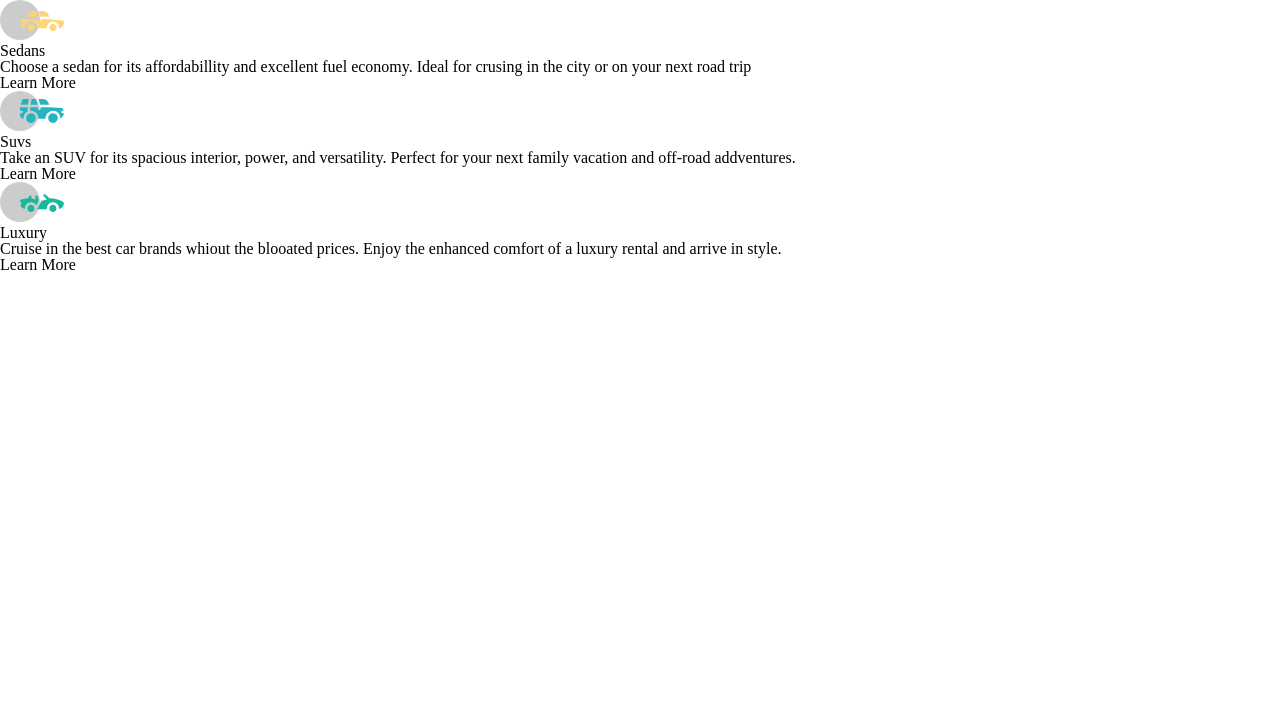
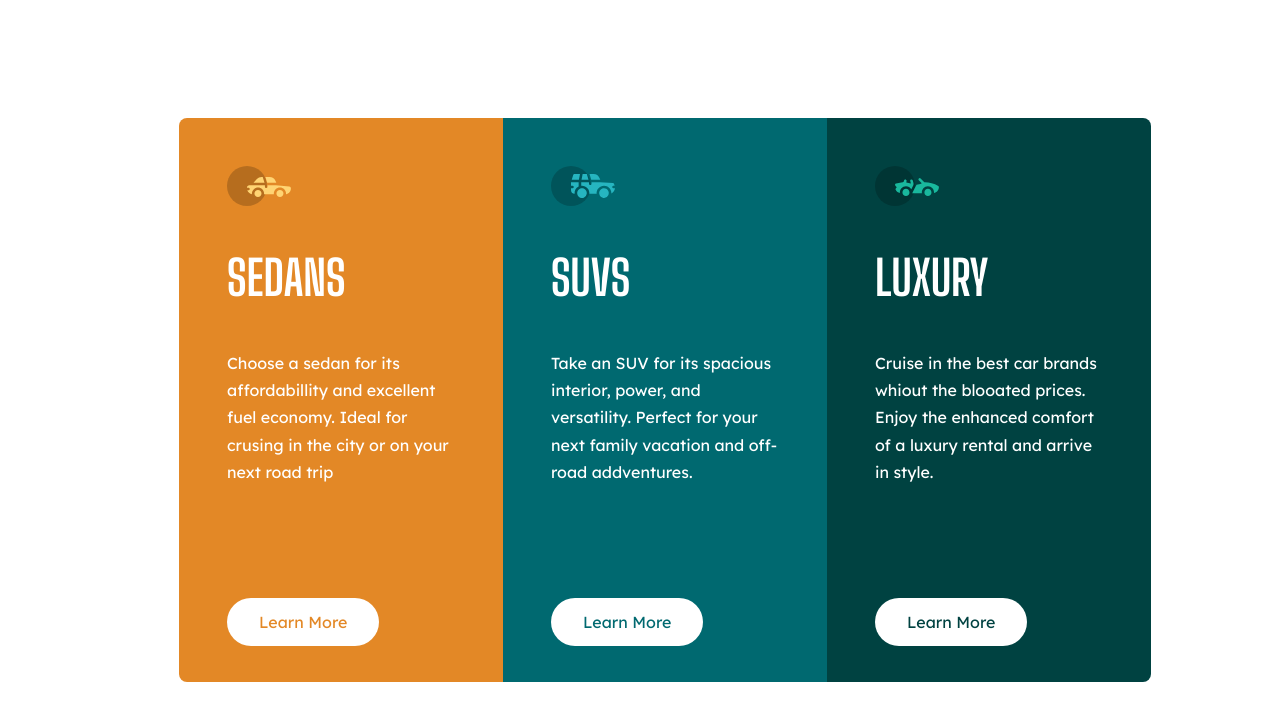
Before and after one commit to luisdandolini/sass-template-designer, a plain HTML site: page index.html in a window 1280 px wide. Drawn offline with Linux system fonts and the light colour scheme.

Commit message:
add cards cars

```diff
--- /dev/null
+++ b/styles/components/_cards.scss
@@ -0,0 +1,164 @@
+.container-sedans {
+  display: flex;
+  flex-direction: column;
+  align-items: flex-start;
+  width: 260px;
+  height: 500px;
+  background-color: $color-primary;
+  border-top-left-radius: 8px;
+  border-bottom-left-radius: 8px;
+  margin-left: 50px;
+  padding: 2rem;
+  & img {
+    width: 64px;
+    height: 40px;
+    margin-top: 1rem;
+    margin-left: 1rem;
+  }
+  & h2 {
+    text-transform: uppercase;
+    font-size: 3rem;
+    font-family: $font-secondary;
+    color: white;
+    margin-left: 1rem;
+    margin-top: 3rem;
+    margin-bottom: 3rem;
+  }
+  & p {
+    font-family: $font-primary;
+    line-height: 1.7rem;
+    width: 228px;
+    margin-left: 1rem;
+    color: white;
+  }
+  & a {
+    font-family: $font-primary;
+    color: $color-primary;
+    background-color: white;
+    margin-left: 1rem;
+    margin-top: 7rem;
+    padding: 1rem 2rem;
+    border-radius: 2rem;
+  }
+}
+
+.container-suvs {
+  display: flex;
+  flex-direction: column;
+  align-items: flex-start;
+  width: 260px;
+  height: 500px;
+  background-color: $color-secondary;
+  padding: 2rem;
+  & img {
+    width: 64px;
+    height: 40px;
+    margin-top: 1rem;
+    margin-left: 1rem;
+  }
+  & h2 {
+    text-transform: uppercase;
+    font-size: 3rem;
+    font-family: $font-secondary;
+    color: white;
+    margin-left: 1rem;
+    margin-top: 3rem;
+    margin-bottom: 3rem;
+  }
+  & p {
+    font-family: $font-primary;
+    line-height: 1.7rem;
+    width: 228px;
+    margin-left: 1rem;
+    color: white;
+  }
+  & a {
+    font-family: $font-primary;
+    color: $color-secondary;
+    background-color: white;
+    margin-left: 1rem;
+    margin-top: 7rem;
+    padding: 1rem 2rem;
+    border-radius: 2rem;
+  }
+}
+
+.container-luxury {
+  display: flex;
+  flex-direction: column;
+  align-items: flex-start;
+  width: 260px;
+  height: 500px;
+  background-color: $color-terciary;
+  border-top-right-radius: 8px;
+  border-bottom-right-radius: 8px;
+  padding: 2rem;
+  & img {
+    width: 64px;
+    height: 40px;
+    margin-top: 1rem;
+    margin-left: 1rem;
+  }
+  & h2 {
+    text-transform: uppercase;
+    font-size: 3rem;
+    font-family: $font-secondary;
+    color: white;
+    margin-left: 1rem;
+    margin-top: 3rem;
+    margin-bottom: 3rem;
+  }
+  & p {
+    font-family: $font-primary;
+    line-height: 1.7rem;
+    width: 228px;
+    margin-left: 1rem;
+    color: white;
+  }
+  & a {
+    font-family: $font-primary;
+    color: $color-terciary;
+    background-color: white;
+    margin-left: 1rem;
+    margin-top: 7rem;
+    padding: 1rem 2rem;
+    border-radius: 2rem;
+  }
+}
+
+@media screen and (max-width: 480px) {
+  .container-sedans {
+    margin-left: 0px;
+    border-top-left-radius: 8px;
+    border-top-right-radius: 8px;
+    border-bottom-left-radius: 0px;
+  }
+
+  .container-luxury {
+    border-top-left-radius: 0px;
+    border-top-right-radius: 0px;
+    border-bottom-left-radius: 8px;
+    border-bottom-right-radius: 8px;
+  }
+
+  .container-sedans {
+    height: 420px;
+    & a {
+      margin-top: 2rem;
+    }
+  }
+
+  .container-suvs {
+    height: 420px;
+    & a {
+      margin-top: 2rem;
+    }
+  }
+
+  .container-luxury {
+    height: 420px;
+    & a {
+      margin-top: 2rem;
+    }
+  }
+}
--- /dev/null
+++ b/styles/components/_container.scss
@@ -0,0 +1,8 @@
+.container-cars {
+  display: flex;
+  justify-content: center;
+  align-items: center;
+  flex-wrap: wrap;
+  width: 100vw;
+  height: 100vh;
+}
--- a/styles/style.scss
+++ b/styles/style.scss
@@ -1,2 +1,4 @@
 @import '../styles/abstract/variables';
 @import '../styles/abstract/base';
+@import '././components/container';
+@import '../styles/components/cards';
```
Also changed, not shown: styles/style.css, 1 other file.
